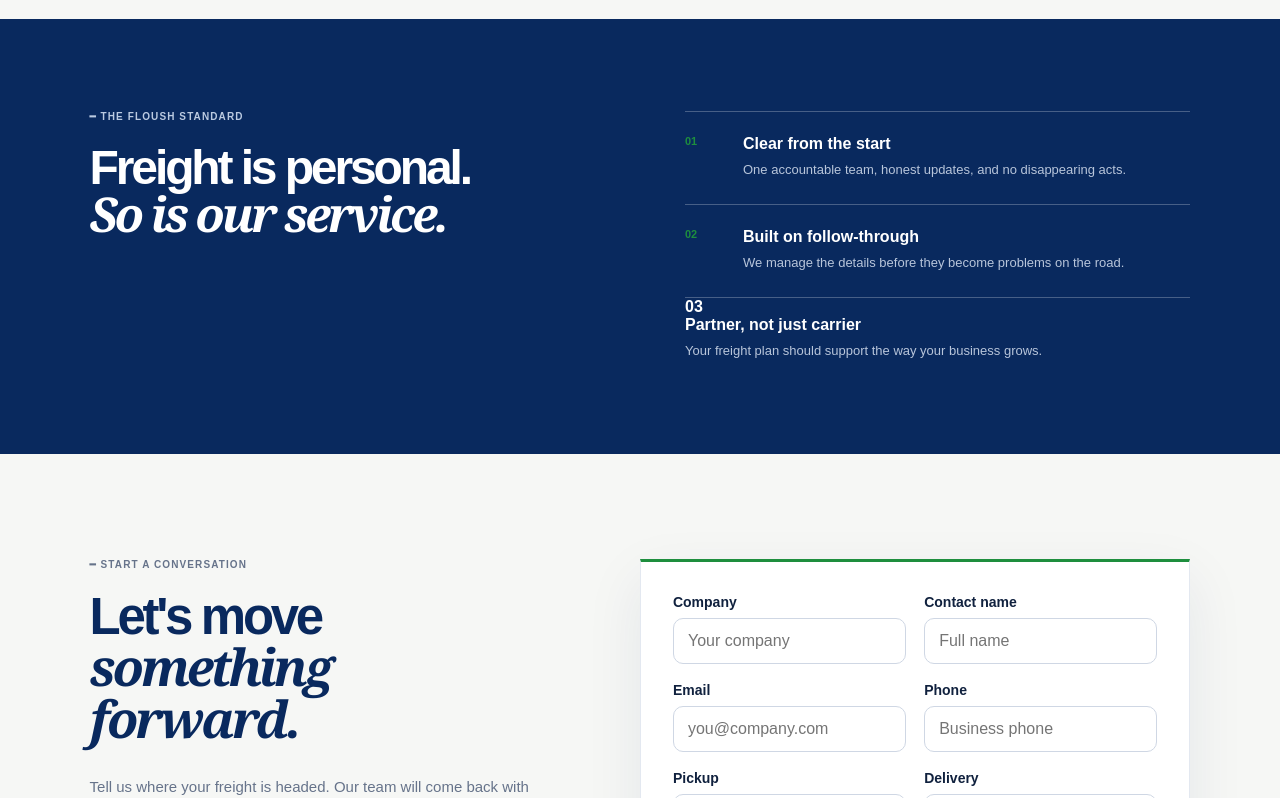
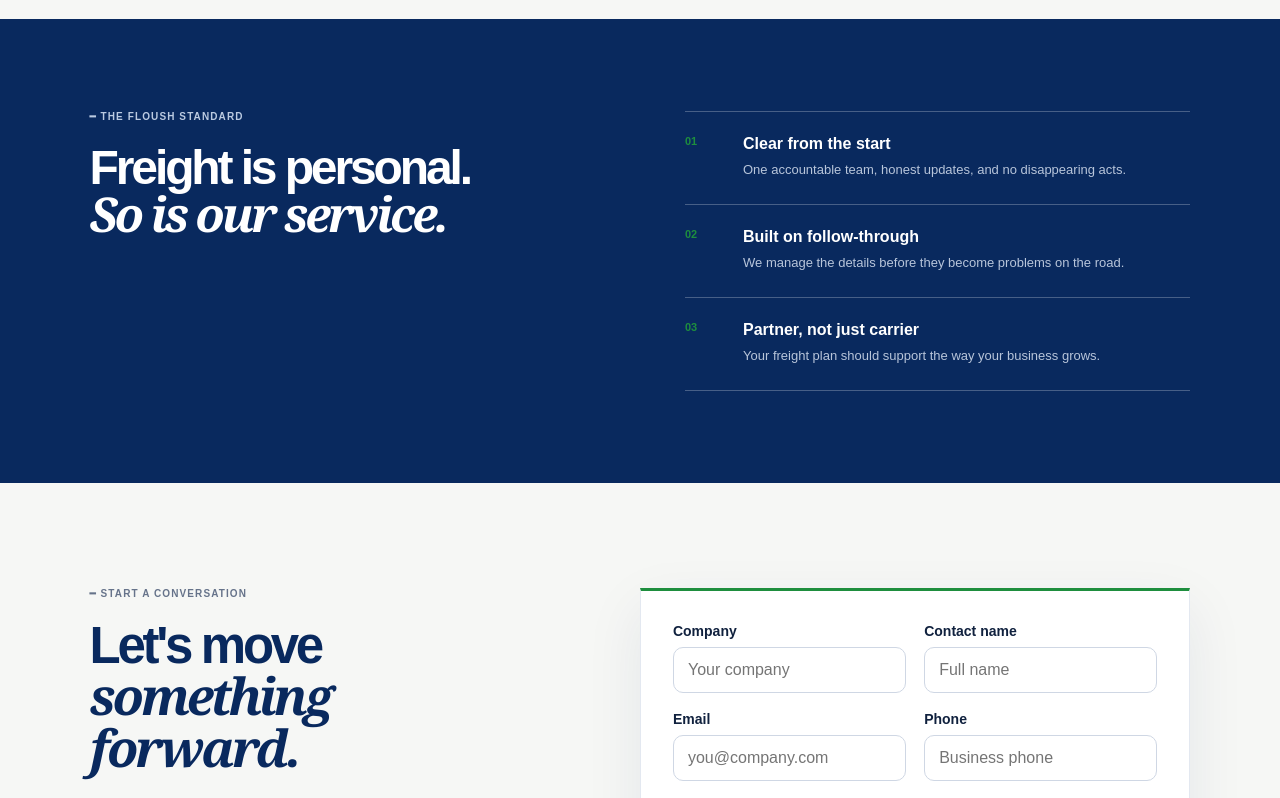
Before and after one commit to oluwafemidiakhoa/floush, a Next.js app: page / in a window 1280 px wide. Shown: the part 1393-2191 px from the top of the page. Built offline with nearby package versions, Linux system fonts and the light colour scheme.

Commit message:
Correct Floush value proposition markup

```diff
--- a/app/page.tsx
+++ b/app/page.tsx
@@ -23,7 +23,7 @@ export default function HomePage() {
       </section>
       <section className="new-stats"><div><b>24/7</b><span>SHIPMENT VISIBILITY</span></div><div><b>48</b><span>STATES COVERED</span></div><div><b>1</b><span>RELIABLE PARTNER</span></div><p>Delivering Excellence.<br/><strong>Driving Trust.</strong></p></section>
       <section id="services" className="new-section"><p className="new-eyebrow">━ WHAT WE MOVE</p><h2>Freight service that<br/><i>keeps moving.</i></h2><div className="new-services">{services.map(([number,title,copy])=><article key={title}><b>{number}</b><h3>{title}</h3><p>{copy}</p><a href="#quote">LEARN MORE →</a></article>)}</div></section>
-      <section id="why-us" className="new-why"><div><p className="new-eyebrow">━ THE FLOUSH STANDARD</p><h2>Freight is personal.<br/><i>So is our service.</i></h2></div><div className="new-reasons"><article><b>01</b><div><h3>Clear from the start</h3><p>One accountable team, honest updates, and no disappearing acts.</p></div></article><article><b>02</b><div><h3>Built on follow-through</h3><p>We manage the details before they become problems on the road.</p></div></article><b>03</b><div><h3>Partner, not just carrier</h3><p>Your freight plan should support the way your business grows.</p></div></div></section>
+      <section id="why-us" className="new-why"><div><p className="new-eyebrow">━ THE FLOUSH STANDARD</p><h2>Freight is personal.<br/><i>So is our service.</i></h2></div><div className="new-reasons"><article><b>01</b><div><h3>Clear from the start</h3><p>One accountable team, honest updates, and no disappearing acts.</p></div></article><article><b>02</b><div><h3>Built on follow-through</h3><p>We manage the details before they become problems on the road.</p></div></article><article><b>03</b><div><h3>Partner, not just carrier</h3><p>Your freight plan should support the way your business grows.</p></div></article></div></section>
       <section id="quote" className="new-quote"><div><p className="new-eyebrow">━ START A CONVERSATION</p><h2>Let&apos;s move<br/><i>something forward.</i></h2><p>Tell us where your freight is headed. Our team will come back with a clear plan.</p><strong className="new-phone">CALL FLOUSH<a href={businessPhoneHref}>{businessPhoneDisplay}</a></strong></div><QuoteForm/></section>
       <footer className="new-footer"><a className="new-brand" href="#top"><span>F</span> FLOUSH <em>LOGISTICS</em></a><p>© 2026 Floush Logistics LLC</p><div><a href="mailto:quotes@floushlogistics.com">quotes@floushlogistics.com</a><a href="/dashboard">Operations</a></div></footer>
     </main>
```
